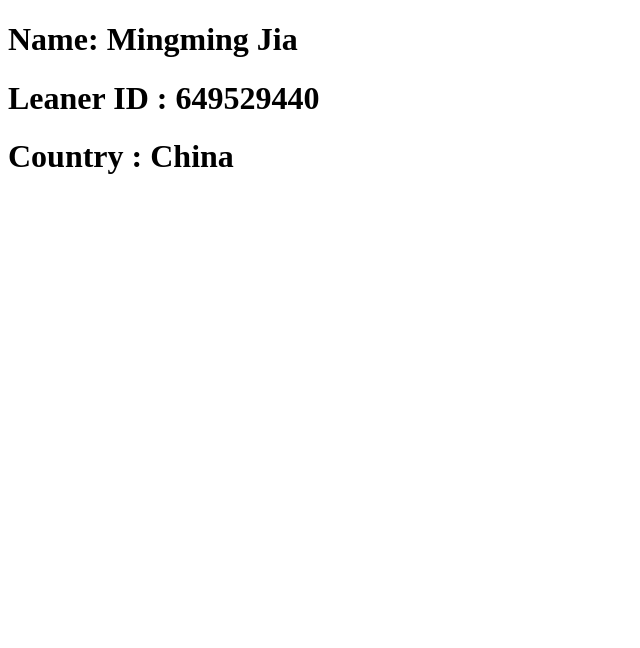
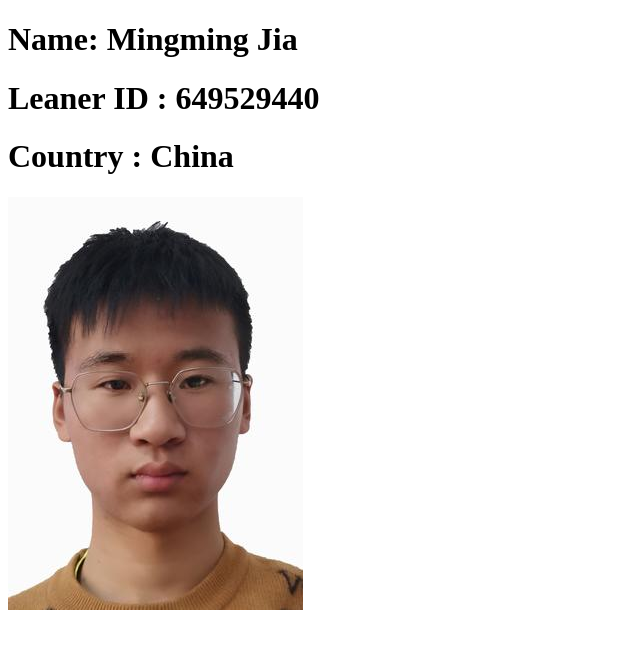
Before and after one commit to motion-dream/demoexam, a plain HTML site: page index.html in a window 1280 px wide. Shown: the whole page, without its empty margins (0-640 px from the left). Drawn offline with Linux system fonts and the light colour scheme.

Commit message:
update  personal image

```diff
--- a/index.html
+++ b/index.html
@@ -6,5 +6,6 @@
     <h1>Name: Mingming Jia</h1>
     <h1>Leaner ID  : 649529440  </h1>
     <h1>Country : China  </h1>
+    <img src="personal.jpg">
 </body>
 </html>
```
Also changed, not shown: personal.jpg (added).
